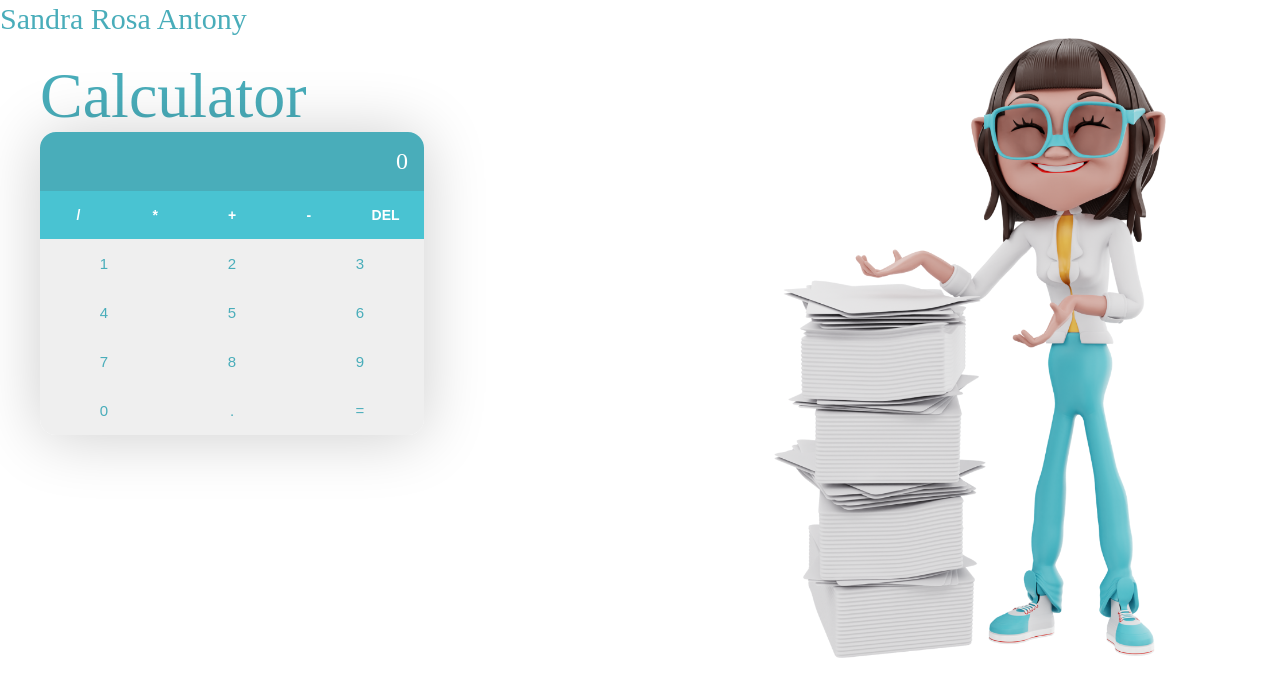
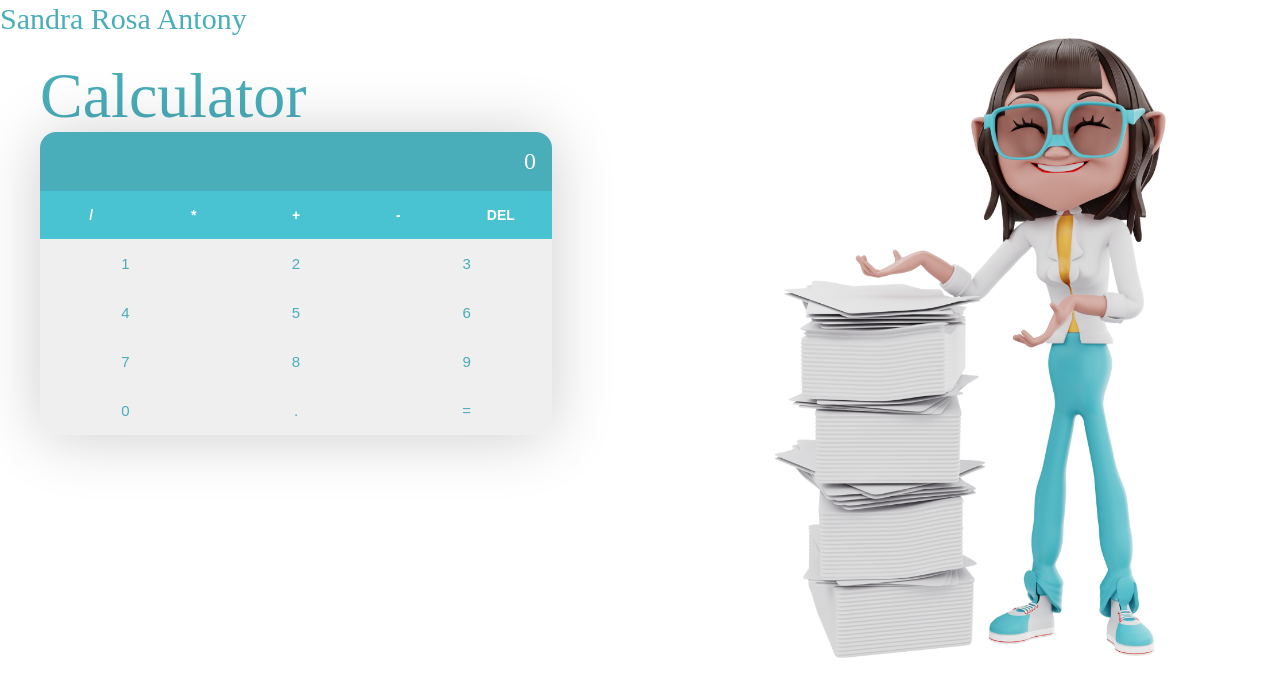
Before and after one commit to Sandra-Rosa/calculator-using-react, a React (Create React App) app: page / in a window 1280 px wide. Shown: the top 696 px of the page. Built offline with nearby package versions, Linux system fonts and the light colour scheme; a web font is replaced by a local one.

Commit message:
Width increased

```diff
--- a/src/App.css
+++ b/src/App.css
@@ -57,7 +57,7 @@
 }
 
 .calculator {
-  width: 30vw;
+  width: 40vw;
   background-color: white;
   border-radius: 16px;
   overflow: hidden;
```
